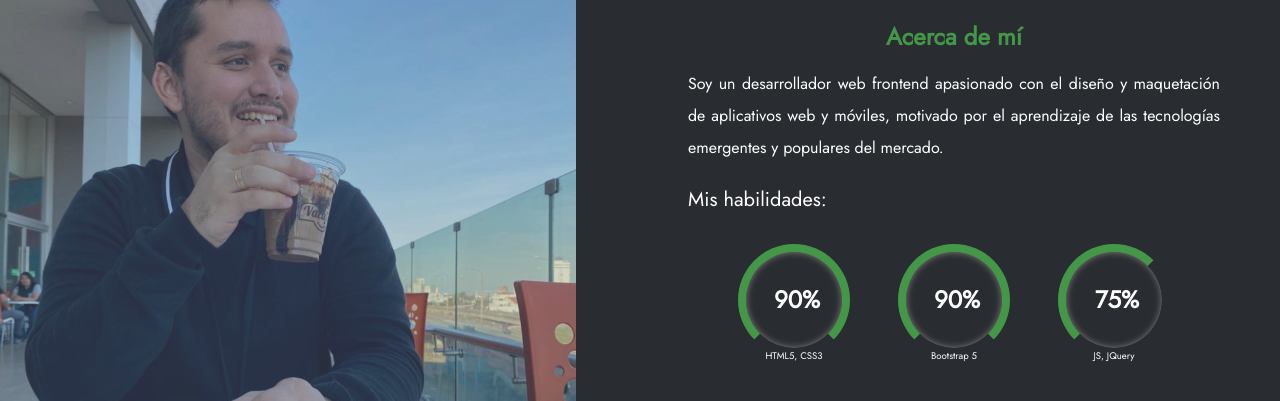
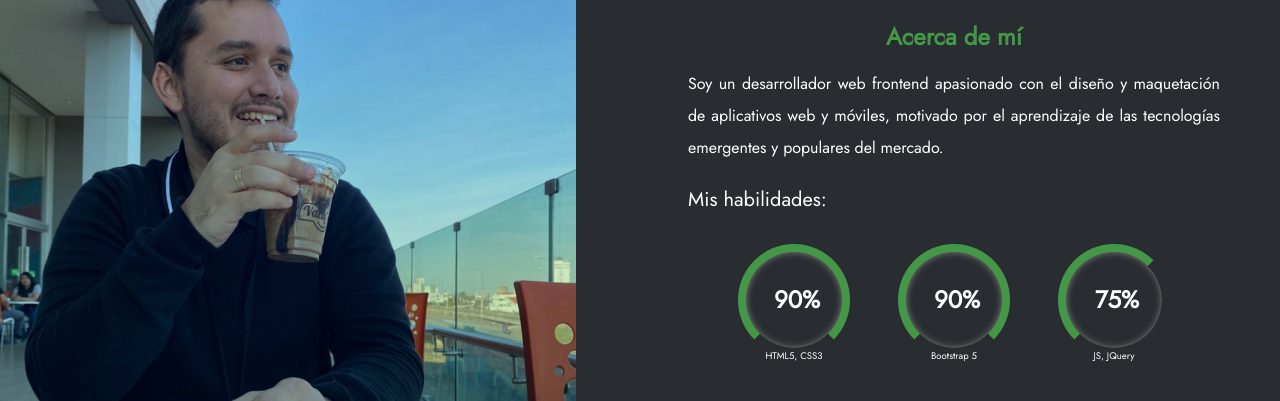
Before and after one commit to germantoledo/portafolio, a plain HTML site: page portafolio/index.html in a window 1280 px wide. Shown: the part 105-506 px from the top of the page. Drawn offline with nearby package versions, Linux system fonts and the light colour scheme.

Commit message:
commit 02/06/2022 16:46

```diff
--- a/portafolio/css/style.css
+++ b/portafolio/css/style.css
@@ -5,15 +5,19 @@
     font-family: 'Jost', sans-serif;
 }
 
-body {
+body{
     background-color: #292c30;
-    background-image: url("../assets/img/yo.jpg");
+}
+
+.cuerpo{
+    background:linear-gradient(0deg, rgba(46, 114, 46, 1), rgba(87, 216, 87,0.1)), url('../assets/img/yo.jpg');
+    background-blend-mode: multiply;
     background-repeat: no-repeat;
     background-size: 45%;
-    background-blend-mode: exclusion;
     object-fit: contain;
     background-attachment: fixed;
 }
+
 
 .logo {
     width: 10%;
--- a/portafolio/index.html
+++ b/portafolio/index.html
@@ -12,7 +12,8 @@
 </head>
 
 <body>
-    <div class="d-flex justify-content-center align-items-center fixed-top">
+    <div class="cuerpo">
+    <div data-bs-spy="scroll" class="d-flex justify-content-center align-items-center fixed-top">
         <nav class="navbar navbar-expand-lg bg-light w-75 px-5 rounded-pill mt-4 shadow-sm">
             <div class="container ">
                 <div class="d-flex flex-row  align-items-center">
@@ -24,10 +25,10 @@
                 </div>
                 <ul class="navbar-nav mb-2 mb-lg-0">
                     <li class="nav-item mx-1">
-                        <a class="nav-link fw-bold active" aria-current="page" href="#">ACERCA DE MI</a>
+                        <a class="nav-link fw-bold active" aria-current="page" href="#AcercaDeMi">ACERCA DE MI</a>
                     </li>
                     <li class="nav-item mx-1">
-                        <a class="nav-link fw-bold" href="#">PORTAFOLIO</a>
+                        <a class="nav-link fw-bold" href="#portfolio">PORTAFOLIO</a>
                     </li>
                     <li class="nav-item mx-1">
                         <a class="btn btn-outline-success  botonCV" href="./assets/doc/cv.pdf" target="_blank"
@@ -239,6 +240,7 @@
             </svg>
         </div>
     </footer>
+</div>
 
     <script src="https://cdn.bootcss.com/jquery/1.12.4/jquery.min.js"></script>
     <script src="./js/main.js"></script>
```
